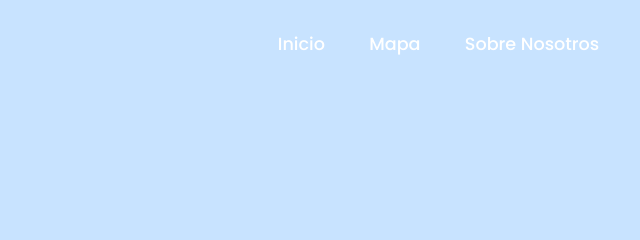
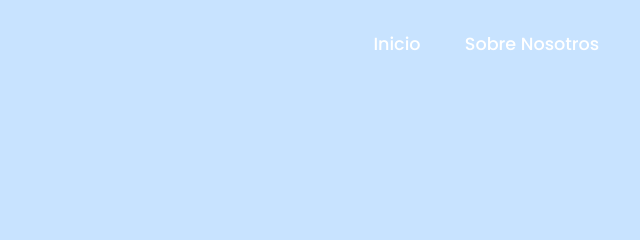
Before and after one commit to SebasVD29/Estructuras2, a website: page index.html in a window 1280 px wide. Shown: the top 240 px of the page, 235-875 px from the left. Drawn offline with nearby package versions, Linux system fonts and the light colour scheme.

Commit message:
no MAPA AL INCIO SIN LOGIN
no MAPA AL INCIO SIN LOGIN

```diff
--- a/index.html
+++ b/index.html
@@ -20,7 +20,6 @@
             <h2 class = "UveP"> UveP</h2>
             <nav class ="navigation">
                 <a href ="index.html">Inicio</a>
-                <a href ="mapa.html">Mapa</a>
                 <a href ="#">Sobre Nosotros</a>
                 <a href ="#">Servicios</a>
                 <a href ="#">Contacto</a>
```
